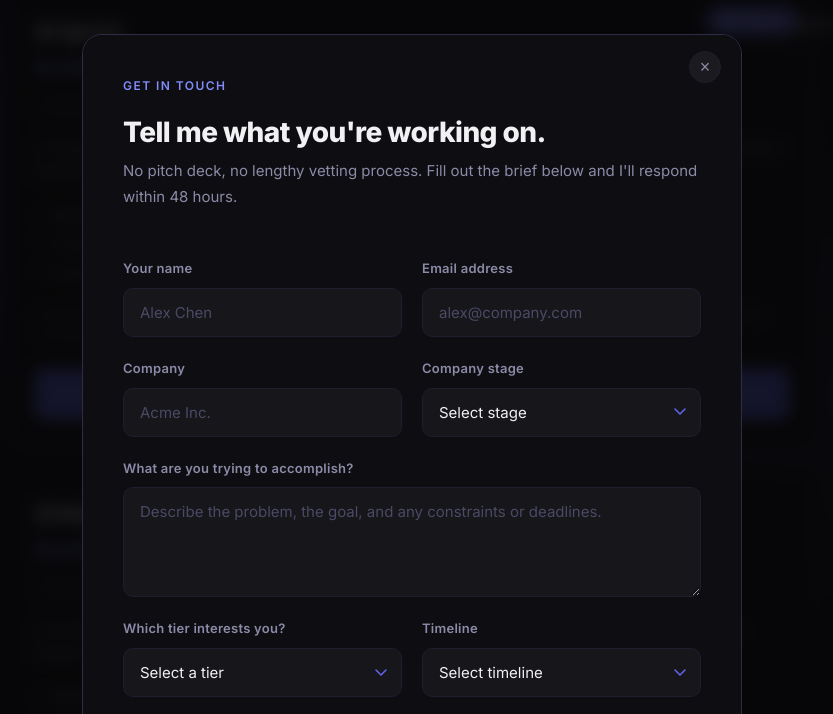
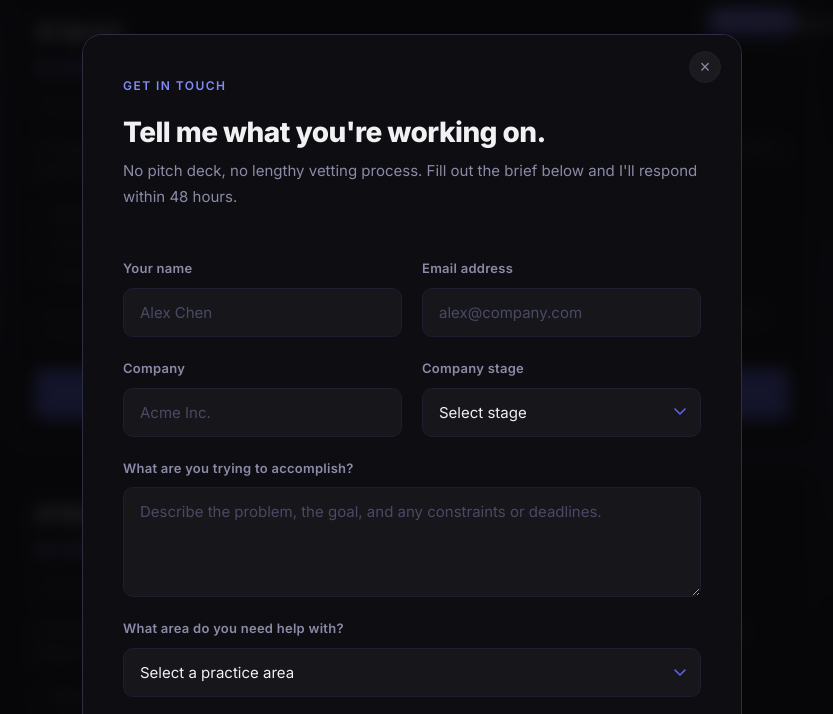
Before and after one commit to threejay20/thirdmark-site, a plain HTML site: page index.html in a window 1280 px wide. Both pictures are taken after a click on the link "Get Started". Shown: the part 3515-4229 px from the top of the page, without its empty margins (228-1061 px from the left). Drawn offline with Linux system fonts and the light colour scheme.

Commit message:
Add practice area field to contact form
New dropdown between goal and tier fields lets prospects self-identify
which area they need help with — including Finance & Operations. Pricing
tiers unchanged.

Co-Authored-By: Claude Sonnet 4.6 <noreply@anthropic.com>

```diff
--- a/index.html
+++ b/index.html
@@ -1941,6 +1941,22 @@
           <textarea id="goal" name="goal" placeholder="Describe the problem, the goal, and any constraints or deadlines." required></textarea>
         </div>
 
+        <div class="form-group">
+          <label for="area">What area do you need help with?</label>
+          <select id="area" name="area">
+            <option value="" disabled selected>Select a practice area</option>
+            <option>Product &amp; Strategy</option>
+            <option>Engineering &amp; Architecture</option>
+            <option>Marketing &amp; Search</option>
+            <option>Design &amp; Brand</option>
+            <option>Sales &amp; Revenue</option>
+            <option>Finance &amp; Operations</option>
+            <option>Data &amp; Reporting</option>
+            <option>Multiple areas</option>
+            <option>Not sure yet</option>
+          </select>
+        </div>
+
         <div class="form-row">
           <div class="form-group">
             <label for="service">Which tier interests you?</label>
```
